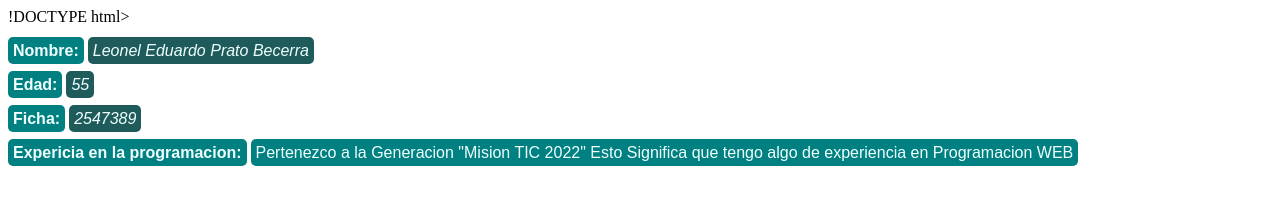
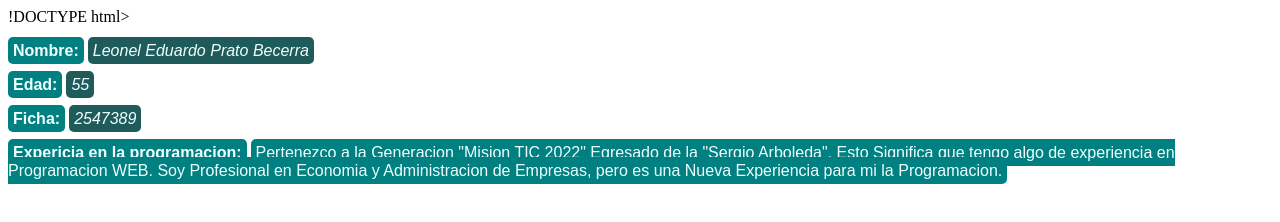
Before and after one commit to LeonelPrato2703/Presentacion_03_09_2022, a plain HTML site: page index.html in a window 1280 px wide. Drawn offline with Linux system fonts and the light colour scheme.

Commit message:
Segunda Entrega

```diff
--- a/index.html
+++ b/index.html
@@ -12,7 +12,7 @@
     <p><b>Edad:</b> <em>55</em> </p>
     <p><b>Ficha:</b> <em>2547389</em> </p>
     <p><b>Expericia en la programacion:</b> <c>Pertenezco a la Generacion "Mision TIC 2022"
-        Esto Significa que tengo algo de experiencia en Programacion WEB</c></p>
+        Egresado de la "Sergio Arboleda". Esto Significa que tengo algo de experiencia en Programacion WEB. Soy Profesional en Economia y Administracion de Empresas, pero es una Nueva Experiencia para mi la Programacion.</c></p>
 
 </body>
 </htm
```
